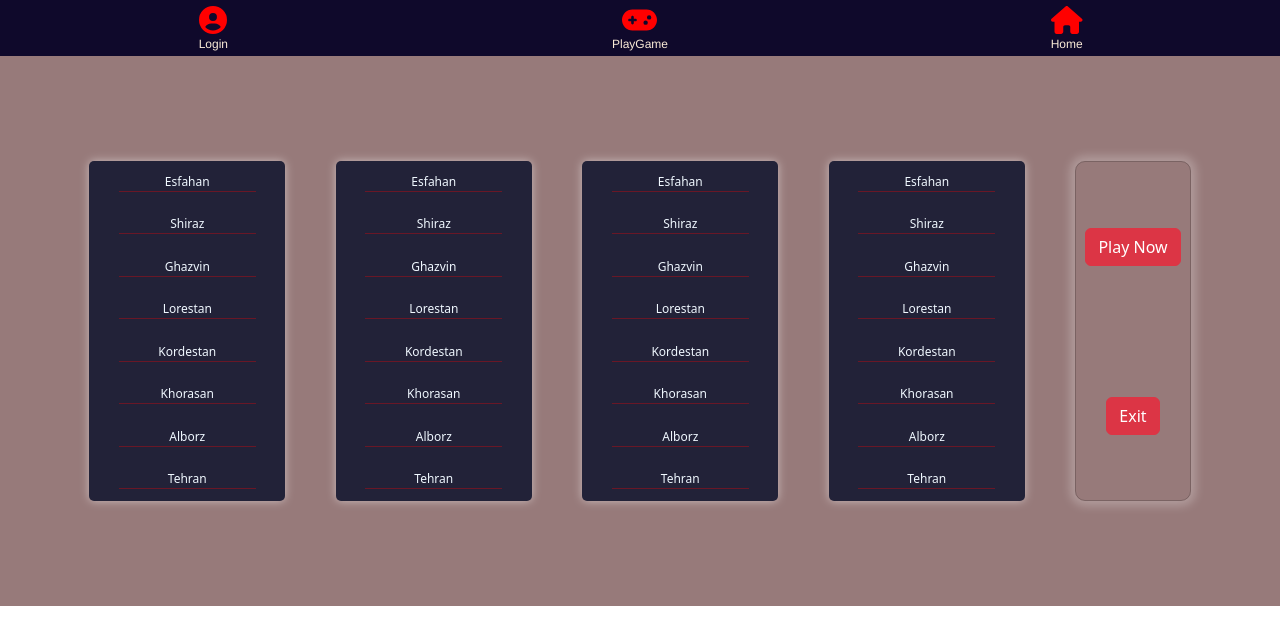
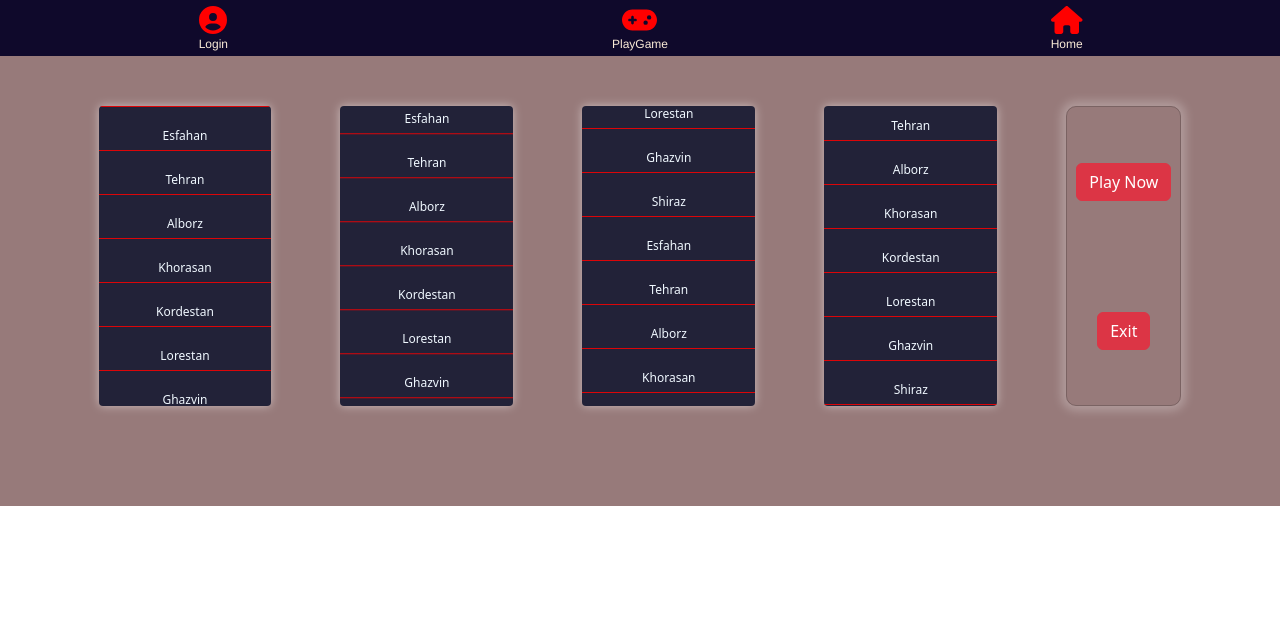
Before and after one commit to omidSharifi526/iranBinApp, a React (Create React App) app: page /playgame in a window 1280 px wide. Shown: the top 644 px of the page. Built offline with nearby package versions, Linux system fonts and the light colour scheme.

Commit message:
move-cityes list

```diff
--- a/package.json
+++ b/package.json
@@ -11,6 +11,7 @@
     "@testing-library/react": "^13.3.0",
     "@testing-library/user-event": "^13.5.0",
     "bootstrap": "^5.2.0",
+    "framer-motion": "^7.2.1",
     "react": "^18.2.0",
     "react-dom": "^18.2.0",
     "react-scripts": "5.0.1",
--- a/src/Pages/GameSource/Components/ListOfCity-Style.scss
+++ b/src/Pages/GameSource/Components/ListOfCity-Style.scss
@@ -8,21 +8,24 @@
 }
 
 .CityCol{
-    width: 17%;
-    height: 340px;
+    width: 15%;
+    height: 300px;
+    overflow: hidden;
     background-color: rgb(34, 34, 56);
     display: flex;
-    flex-direction: column;
-    border-radius: 5px;
+    flex-direction: column-reverse;
+    border-radius: 4px;
     box-shadow: 0px 0px 10px rgba(255, 255, 255, 0.5);
 
     p{
         color: aliceblue;
-        border-bottom: 1px solid rgba(255, 0, 0, 0.322);
+        border-bottom: 1px solid rgba(255, 0, 0, 0.842);
         font-size: 12px;
         text-align: center;
-        width: 70%;
+
         margin: auto;
+        padding-top: 20px;
+        padding-bottom: 5px;
     }
 
 
--- a/src/Pages/GameSource/Components/ListOfCitys.jsx
+++ b/src/Pages/GameSource/Components/ListOfCitys.jsx
@@ -1,31 +1,56 @@
 import React from 'react';
+import {motion} from 'framer-motion';
+
 import './ListOfCity-Style.scss';
 import { Cityes } from '../Data/GameInfo';
 
 
+const changePosOfArr=(arr,from,to)=>{
+    Cityes.splice(to,0,Cityes.splice(from,1)[0])
+     return  Cityes;
+
+ }
+
 const ListOfCitys = () => {
+
+
+
+    let newsort=changePosOfArr(Cityes,1,3)
+
   return (
     <>
     <div className='cityCol-Container'>
+
     <div className='CityCol'>{Cityes.map((val,index)=>{
         return(<>
-        <p key={index}>{val.name}</p>
+        <motion.div transition={{duration:10,repeat:Infinity,delay:2}} animate={{y:400 } }>
+            <p key={index}>{val.name}</p>
+            </motion.div>
         </>)
+    })}</div>
+
+    <div className='CityCol'>{newsort.map((val,index)=>{
+        return(<>
+            <motion.div transition={{duration:10,repeat:Infinity,delay:1}} animate={{y:200} }>
+                <p key={index}>{val.name}</p>
+                </motion.div>
+            </>)
+    })}
+    </div>
+
+    <div className='CityCol'>{Cityes.map((val,index)=>{
+        return(<>
+            <motion.div transition={{duration:10,repeat:Infinity}} animate={{y:350} }>
+                <p key={index}>{val.name}</p>
+                </motion.div>
+            </>)
     })}</div>
     <div className='CityCol'>{Cityes.map((val,index)=>{
         return(<>
-        <p key={index}>{val.name}</p>
-        </>)
-    })}</div>
-    <div className='CityCol'>{Cityes.map((val,index)=>{
-        return(<>
-        <p key={index}>{val.name}</p>
-        </>)
-    })}</div>
-    <div className='CityCol'>{Cityes.map((val,index)=>{
-        return(<>
-        <p key={index}>{val.name}</p>
-        </>)
+            <motion.div transition={{duration:10,repeat:Infinity,delay:3}} animate={{y:350} }>
+                <p key={index}>{val.name}</p>
+                </motion.div>
+            </>)
     })}</div>
 
 
--- a/src/Pages/GameSource/Data/GameInfo.js
+++ b/src/Pages/GameSource/Data/GameInfo.js
@@ -6,5 +6,44 @@ export const Cityes=[
     {id:'5',name:"Kordestan"},
     {id:'6',name:"Khorasan"},
     {id:'7',name:"Alborz"},
+    {id:'8',name:"Tehran"},
+    {id:'1',name:"Esfahan"},
+    {id:'2',name:"Shiraz"},
+    {id:'3',name:"Ghazvin"},
+    {id:'4',name:"Lorestan"},
+    {id:'5',name:"Kordestan"},
+    {id:'6',name:"Khorasan"},
+    {id:'7',name:"Alborz"},
     {id:'8',name:"Tehran"}
+    ,
+    {id:'3',name:"Ghazvin"},
+    {id:'4',name:"Lorestan"},
+    {id:'5',name:"Kordestan"},
+    {id:'6',name:"Khorasan"},
+    {id:'7',name:"Alborz"},
+    {id:'8',name:"Tehran"},
+    {id:'3',name:"Ghazvin"},
+    {id:'4',name:"Lorestan"},
+    {id:'5',name:"Kordestan"},
+    {id:'6',name:"Khorasan"},
+    {id:'7',name:"Alborz"},
+    {id:'8',name:"Tehran"},
+    {id:'3',name:"Ghazvin"},
+    {id:'4',name:"Lorestan"},
+    {id:'5',name:"Kordestan"},
+    {id:'6',name:"Khorasan"},
+    {id:'7',name:"Alborz"},
+    {id:'8',name:"Tehran"}
+    ,
+    {id:'5',name:"Kordestan"},
+    {id:'6',name:"Khorasan"},
+    {id:'7',name:"Alborz"},
+    {id:'8',name:"Tehran"},
+    {id:'3',name:"Ghazvin"},
+    {id:'4',name:"Lorestan"},
+    {id:'5',name:"Kordestan"},
+    {id:'6',name:"Khorasan"},
+    {id:'7',name:"Alborz"},
+    {id:'8',name:"Tehran"}
+
 ]
--- a/src/Pages/PlayGame.jsx
+++ b/src/Pages/PlayGame.jsx
@@ -1,4 +1,5 @@
 import React from 'react';
+
 import './PlayGameStyles/PlayGame-Style.scss'
 import Header from '../Components/Header/Header';
 import ListOfCitys from './GameSource/Components/ListOfCitys';
--- a/src/Pages/PlayGameStyles/PlayGame-Style.scss
+++ b/src/Pages/PlayGameStyles/PlayGame-Style.scss
@@ -1,8 +1,7 @@
 .Main-Container{
-    min-height: 550px;
+    min-height: 450px;
     background-color: rgb(151, 122, 122);
-    display: flex;
-    justify-content: flex-end;
-    align-items: flex-end;
+    padding-top: 50px;
+
 
 }
--- a/src/index.js
+++ b/src/index.js
@@ -1,5 +1,6 @@
 import React from 'react';
 import ReactDOM from 'react-dom/client';
+
 import './index.css';
 import App from './App';
 import reportWebVitals from './reportWebVitals';
```
Also changed, not shown: 1 other file (tests, documents, lock files or other folders).
